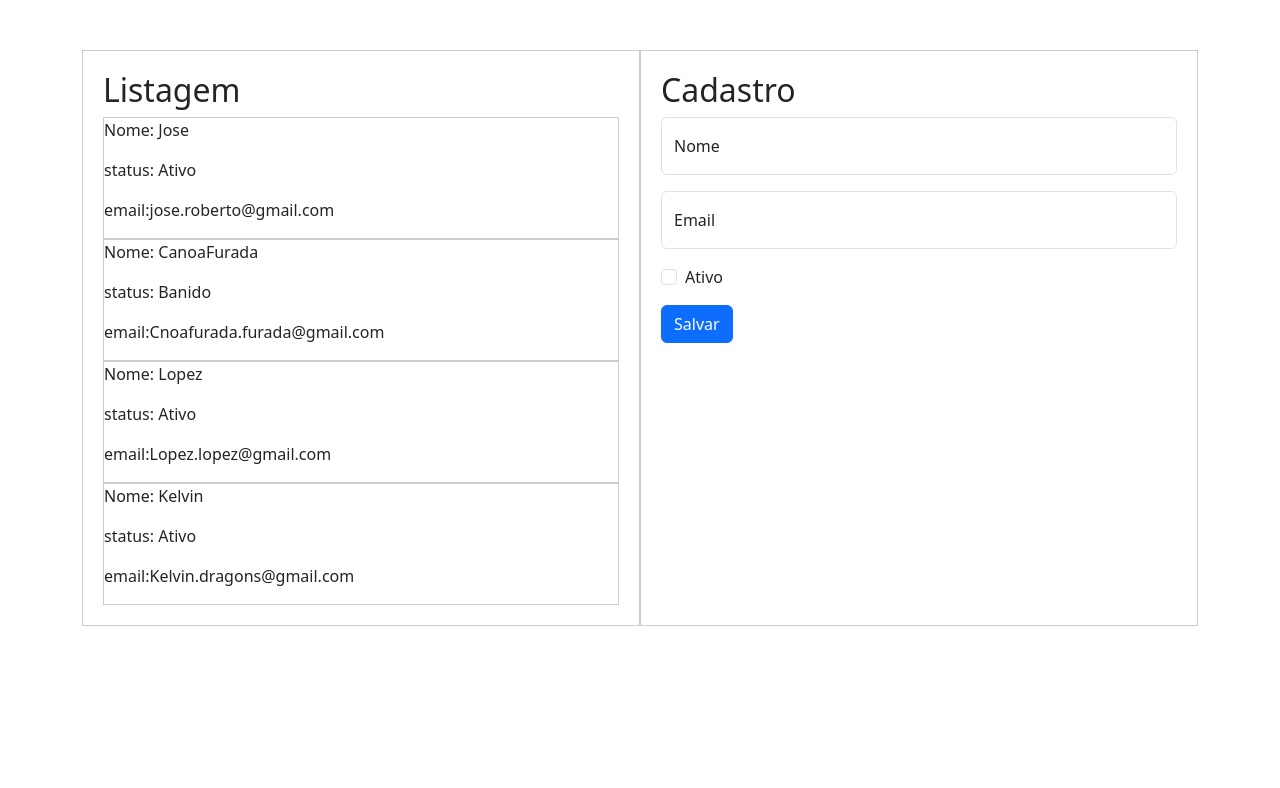
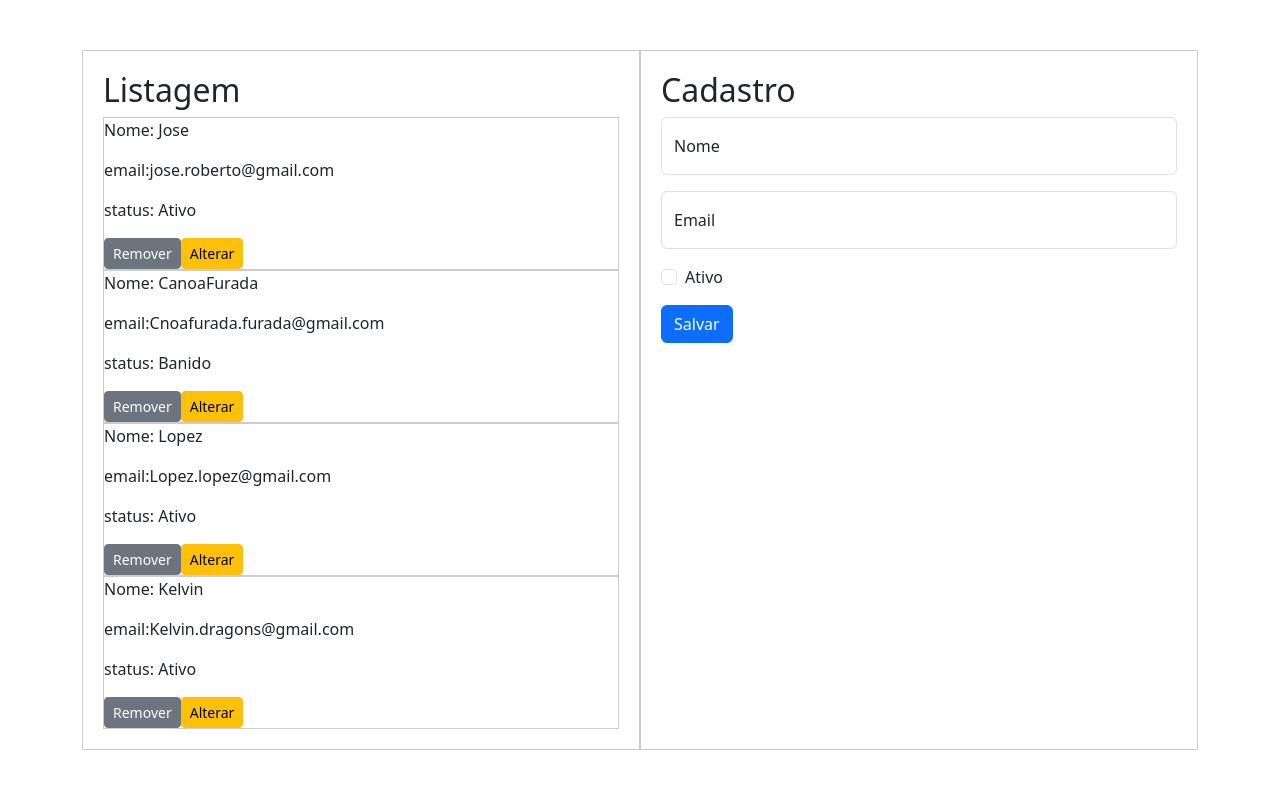
Before and after one commit to JoseRoberto321/gerenciador-usuarios, a React (Create React App) app: page / in a window 1280 px wide. Shown: the top 788 px of the page. Built offline with nearby package versions, Linux system fonts and the light colour scheme.

Commit message:
operação de delete concluida

```diff
--- a/src/App.js
+++ b/src/App.js
@@ -4,6 +4,7 @@ import Cadastro from "./Componentes/cadastro";
 import Listagem from "./Componentes/Listagem.js"
 import'react-toastify/dist/ReactToastify.css';
 import{ToastContainer}from"react-toastify";
+
 function App() {
 
 
@@ -56,7 +57,7 @@ function App() {
       <div className="d-flex justify-content-around">
 
 
-        <Listagem usuarios={usuarios}/>
+        <Listagem usuarios={usuarios} alteraUsuarios={alteraUsuarios}/>
         <Cadastro usuarios={usuarios} alteraUsuarios={alteraUsuarios} />
 
 
--- a/src/Componentes/Listagem.js
+++ b/src/Componentes/Listagem.js
@@ -1,5 +1,18 @@
+import { continueStatement } from "@babel/types";
+import { func } from "prop-types";
 
 function Listagem(props){
+
+
+        function remover(usuario){
+            //console.log(usuario)
+            const novos_usuarios=props.usuarios.filter( item => item.nome != usuario.nome )
+        console.log(novos_usuarios)
+        props.alteraUsuarios(novos_usuarios)
+        }
+
+
+
     return(
         <div className={"caixa"}>
           <h2> Listagem</h2>
@@ -8,8 +21,10 @@ function Listagem(props){
             props.usuarios.map( item =>
               <div style={{border:"1px solid #CCC"}}>
               <p> Nome: {item.nome} </p>
+              <p>email:{item.email}</p>
               <p> status: {item.status == true ?"Ativo" :"Banido"} </p>
-              <p>email:{item.email}</p>
+              <button onClick={ ()=> remover(item) } className="btn btn-secondary btn-sm"> Remover </button>
+              <button onClick={ ()=> remover(item) } className="btn btn-warning btn-sm"> Alterar </button>
               </div>
 
             )
```
